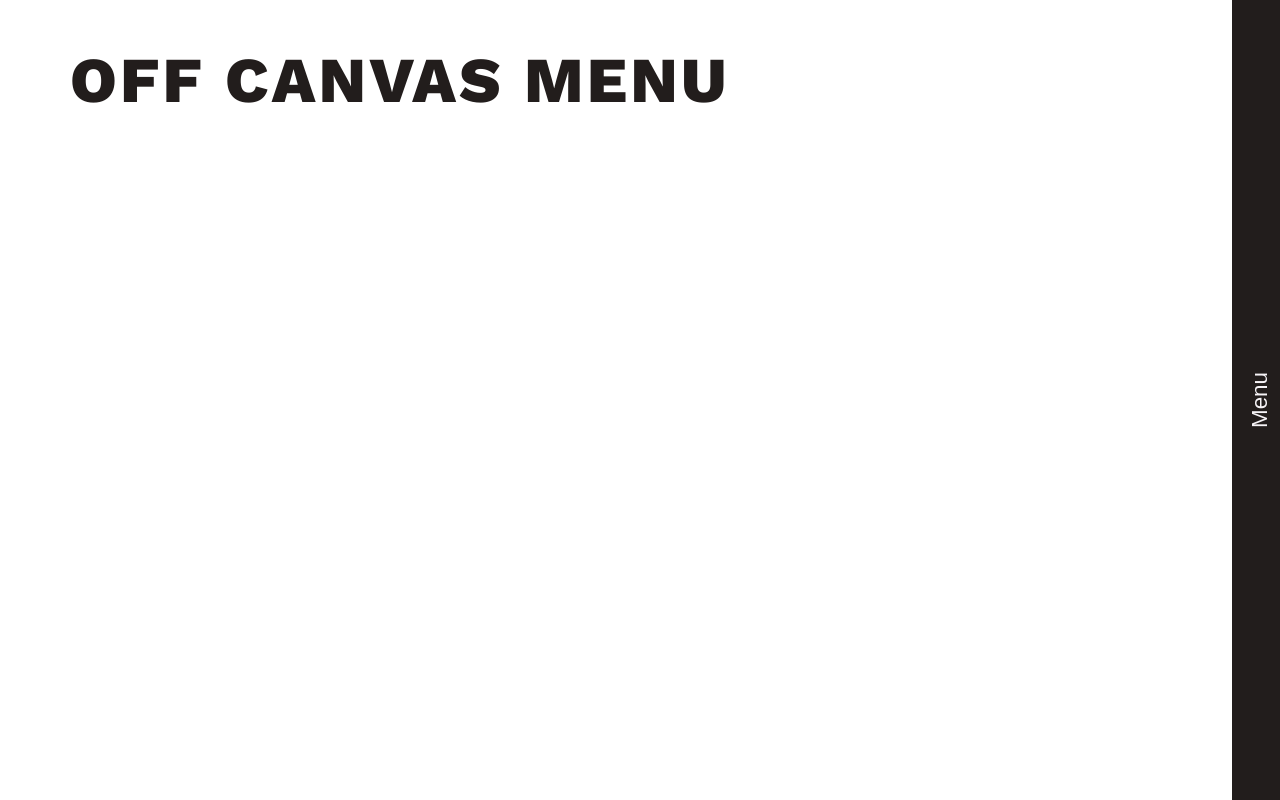
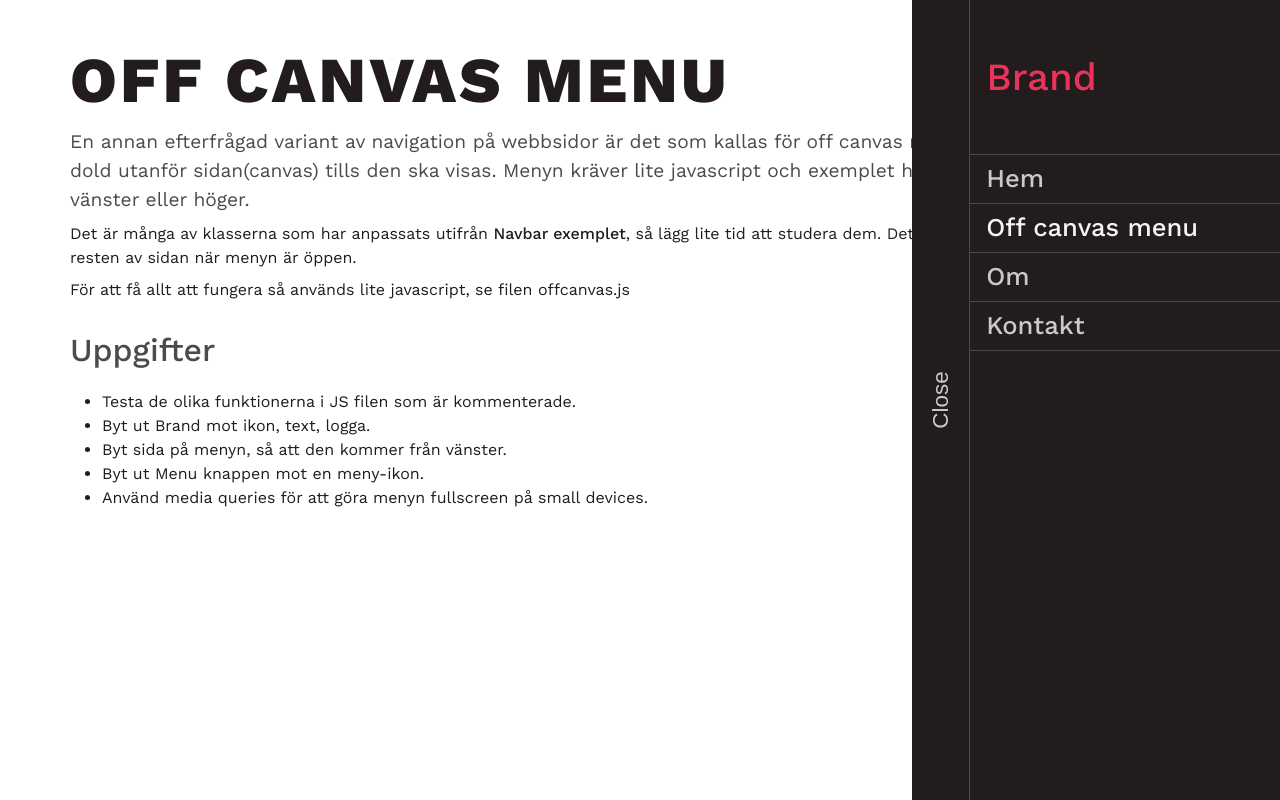
Before and after one commit to jensadev/wu-ovningar, a website: page src/offcanvas.pug in a window 1280 px wide. Both pictures are taken after a click on the button "Menu". Drawn offline with nearby package versions, Linux system fonts and the light colour scheme; files that its build step writes are made by us from their sources.

Commit message:
offanvas updates

```diff
--- /dev/null
+++ b/javascripts/offcanvas.js
@@ -0,0 +1,23 @@
+/*
+ * Vänta på att sidan har laddats.
+ * Läs mer, https://developer.mozilla.org/en-US/docs/Web/API/Window/load_event
+ */
+window.addEventListener('load', (event) => {
+  console.log('page is fully loaded');
+
+  // Hämta de element vi arbetar med
+  const btn = document.querySelector('#menu');
+  const sidenav = document.querySelector('.sidenav');
+  const main = document.querySelector('main');
+  const body = document.querySelector('body');
+
+  // lyssna efter klick på menu knappen
+  btn.addEventListener('click', () => {
+    // toggla sidenav-open klassen på sidenav
+    sidenav.classList.toggle('sidenav-open');
+    // Byt ut texten på knappen om klassen sidenav-open finns på sidenav
+    btn.textContent = sidenav.classList.contains('sidenav-open') ? 'Close' : 'Menu';
+    // main.classList.toggle('container-sideopen'); // push container
+    // body.classList.toggle('smoke'); // darken rest of page
+  }, false);
+});
--- a/sass/helpers.sass
+++ b/sass/helpers.sass
@@ -34,6 +34,11 @@
 .flex
   display: flex
 
+  &-column
+    flex-direction: column
+  &-row
+    flex-direction: row
+
 .justify-between
   justify-content: space-between
 
@@ -45,3 +50,12 @@
 
 .text-mute
   color: rgba(var(--color-dark), .8)
+
+.border-right
+  border-right: 1px solid rgba(var(--color-light), .2)
+
+.border-top
+  border-top: 1px solid rgba(var(--color-light), .2)
+
+.pl-1
+  padding-left: 1rem
--- a/sass/navbar.sass
+++ b/sass/navbar.sass
@@ -20,7 +20,6 @@
   list-style: none
   display: flex
   flex-direction: row
-
 
   &-item
     padding-right: 1rem
--- a/sass/offcanvas.sass
+++ b/sass/offcanvas.sass
@@ -10,11 +10,14 @@
   transition: 0.5s
   flex-direction: row
 
+  &-open
+    width: 23rem
+
 .btn-sidenav
   transform: rotate(-90deg)
   transform-origin: center
   background-color: transparent
-  color: rgb(var(--color-light))
+  color: rgba(var(--color-light), .8)
   font-weight: 500
   font-size: 1.4rem
   border: none
@@ -22,3 +25,44 @@
 
   &:focus
     outline: none
+
+  &:hover
+    color: rgba(var(--color-light), 1)
+
+.container-sideopen
+  margin-right: 23rem
+
+.nav-link
+  width: 100%
+  height: 100%
+  padding-left: 1rem
+  display: flex
+  align-items: center
+  font-size: 1.6rem
+  white-space: nowrap
+  color: rgba(var(--color-light), .8)
+
+  &:hover
+    color: rgba(var(--color-light), 1)
+    text-decoration: none
+
+.nav-item
+  height: 3rem
+  &:last-child
+    border-bottom: 1px solid rgba(var(--color-light), .2)
+
+  &:hover
+    background-color: rgba(var(--color-light), .1)
+
+.active
+  color: rgb(var(--color-light))
+
+.brand
+  color: rgb(var(--color-primary))
+  font-size: 2.4rem
+  display: block
+  &:hover
+    text-decoration: none
+
+.smoke
+  background-color: rgba(var(--color-dark), .4)
--- a/src/index.pug
+++ b/src/index.pug
@@ -55,6 +55,7 @@ block content
       +li-link('pug.html', 'Pug')
       +li-link('search.html', 'Sökfält')
       +li-link('darkmode.html', 'Darkmode')
+      +li-link('offcanvas.html', 'Off canvas menu')
       +li-link('responsive.html', 'Responsive layout')
 
 block footer
--- a/src/offcanvas.pug
+++ b/src/offcanvas.pug
@@ -2,10 +2,10 @@ extends layout
 
 mixin nav-link(href, name)
   if name === title
-    li.nav-item
+    li.nav-item.border-top
       a.nav-link.active(href=href)= name
   else
-    li.nav-item
+    li.nav-item.border-top
       a.nav-link(href=href)= name
 
 
@@ -17,21 +17,40 @@ block head
 
 block nav
   nav.sidenav.h-100.flex
-    div.flex.h-100.center-items
-      button.btn-sidenav Menu
-    div.h-100
-      a.brand(href='#') Brand
-      ul.nav
+    div.flex.h-100.center-items.border-right
+      button#menu.btn-sidenav Menu
+    div.menu.h-100.w-100
+      a.brand.pl-1.pt-3(href='#') Brand
+      ul.nav.pt-3
         +nav-link('index.html', 'Hem')
-        +nav-link('#', 'Navigation')
-        li.nav-item.dropdown
-          a.nav-link.dropdown-toggle(href='#') Dropdown
-          ul.nav.dropdown-content
-            li.dropdown-item
-              a.nav-link(href='#') Link
-            li.dropdown-item
-              a.nav-link(href='#') Link
+        +nav-link('#', 'Off canvas menu')
+        +nav-link('#', 'Om')
+        +nav-link('#', 'Kontakt')
 
 block content
   main.container.pt-3
     h1.text-caps= title
+    p.lead
+      | En annan efterfrågad variant av navigation på webbsidor
+      | är det som kallas för off canvas menu, alltså en meny som är
+      | dold utanför sidan(canvas) tills den ska visas.
+      | Menyn kräver lite javascript och exemplet här kan anpassas till
+      | visas från vänster eller höger.
+    p
+      | Det är många av klasserna som har anpassats utifrån
+      a(href="navigation.html") Navbar exemplet
+      | , så lägg lite tid att studera dem.
+      | Det finns även en klass för att mörka resten av sidan
+      | när menyn är öppen.
+    p
+      | För att få allt att fungera så används lite javascript, se filen
+      | offcanvas.js
+    h2.pt-1 Uppgifter
+    ul.uppgifter
+      li Testa de olika funktionerna i JS filen som är kommenterade.
+      li Byt ut Brand mot ikon, text, logga.
+      li Byt sida på menyn, så att den kommer från vänster.
+      li Byt ut Menu knappen mot en meny-ikon.
+      li Använd media queries för att göra menyn fullscreen på small devices.
+
+  script(src="javascripts/offcanvas.js")
```
Also changed, not shown: index.html, offcanvas.html, stylesheets/helpers.css, stylesheets/offcanvas.css, 3 other files.
